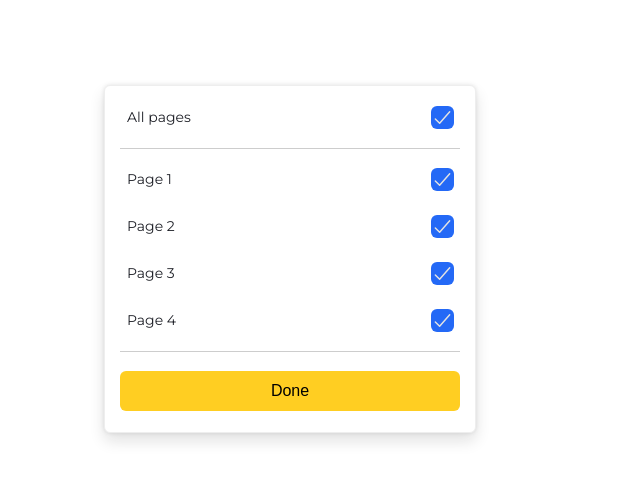
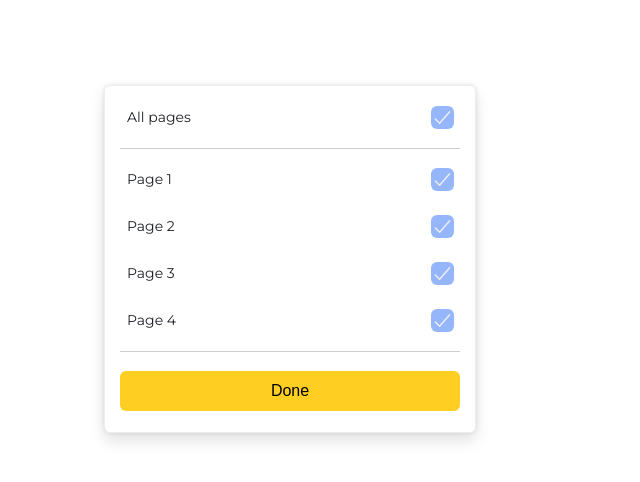
Before and after one commit to Putumani/all-pages, a plain HTML site: page index.html in a window 1280 px wide. Both pictures are taken after a click on the element 442 px from the left and 117 px from the top of the page. Shown: the whole page, without its empty margins (0-640 px from the left). Drawn offline with Linux system fonts and the light colour scheme.

Commit message:
page deselection

```diff
--- a/script.js
+++ b/script.js
@@ -1,6 +1,24 @@
 document.addEventListener("DOMContentLoaded", function () {
   const clickableComponents = document.querySelectorAll(".clickable-component");
   const allPagesComponent = document.getElementById("all-pages-component");
+  let allPagesSelected = false;
+
+  function updateComponentState() {
+    if (allPagesSelected) {
+      clickableComponents.forEach((comp) => {
+        comp.classList.add("variant4");
+        comp.classList.remove("variant2");
+        comp.classList.remove("variant1");
+      });
+      allPagesComponent.classList.add("variant4");
+    } else {
+      clickableComponents.forEach((comp) => {
+        comp.classList.remove("variant4");
+        comp.classList.add("variant1");
+      });
+      allPagesComponent.classList.remove("variant4");
+    }
+  }
 
   clickableComponents.forEach((component) => {
     component.addEventListener("mouseenter", function () {
@@ -31,37 +49,18 @@ document.addEventListener("DOMContentLoaded", function () {
     });
 
     component.addEventListener("click", function () {
-      if (component === allPagesComponent) {
-        document.querySelector(".card").classList.add("all-pages-clicked");
-        clickableComponents.forEach((comp) => {
-          comp.classList.add("variant4");
-          comp.classList.remove("variant2");
-          comp.classList.remove("variant1");
-        });
-        document.addEventListener("mousemove", handleMouseMoveOutside);
+      if (component.classList.contains("variant4")) {
+        component.classList.remove("variant4");
+        component.classList.add("variant1");
       } else {
         component.classList.add("variant4");
-        component.classList.remove("variant2");
         component.classList.remove("variant1");
-        document.addEventListener("mousemove", handleMouseMoveOutside);
       }
     });
   });
 
-  function handleMouseMoveOutside(event) {
-    clickableComponents.forEach((component) => {
-      const rect = component.getBoundingClientRect();
-      const inBounds =
-        event.clientX >= rect.left &&
-        event.clientX <= rect.right &&
-        event.clientY >= rect.top &&
-        event.clientY <= rect.bottom;
-
-      if (!inBounds && component.classList.contains("variant4")) {
-        component.classList.add("variant5");
-        component.classList.remove("variant4");
-        document.removeEventListener("mousemove", handleMouseMoveOutside);
-      }
-    });
-  }
+  allPagesComponent.addEventListener("click", function () {
+    allPagesSelected = !allPagesSelected;
+    updateComponentState();
+  });
 });
--- a/styles.css
+++ b/styles.css
@@ -118,7 +118,6 @@ body {
 
 .all-pages-clicked .clickable-component {
     opacity: 1;
-    /* Or any other desired style */
 }
 
 .line-container {
```
